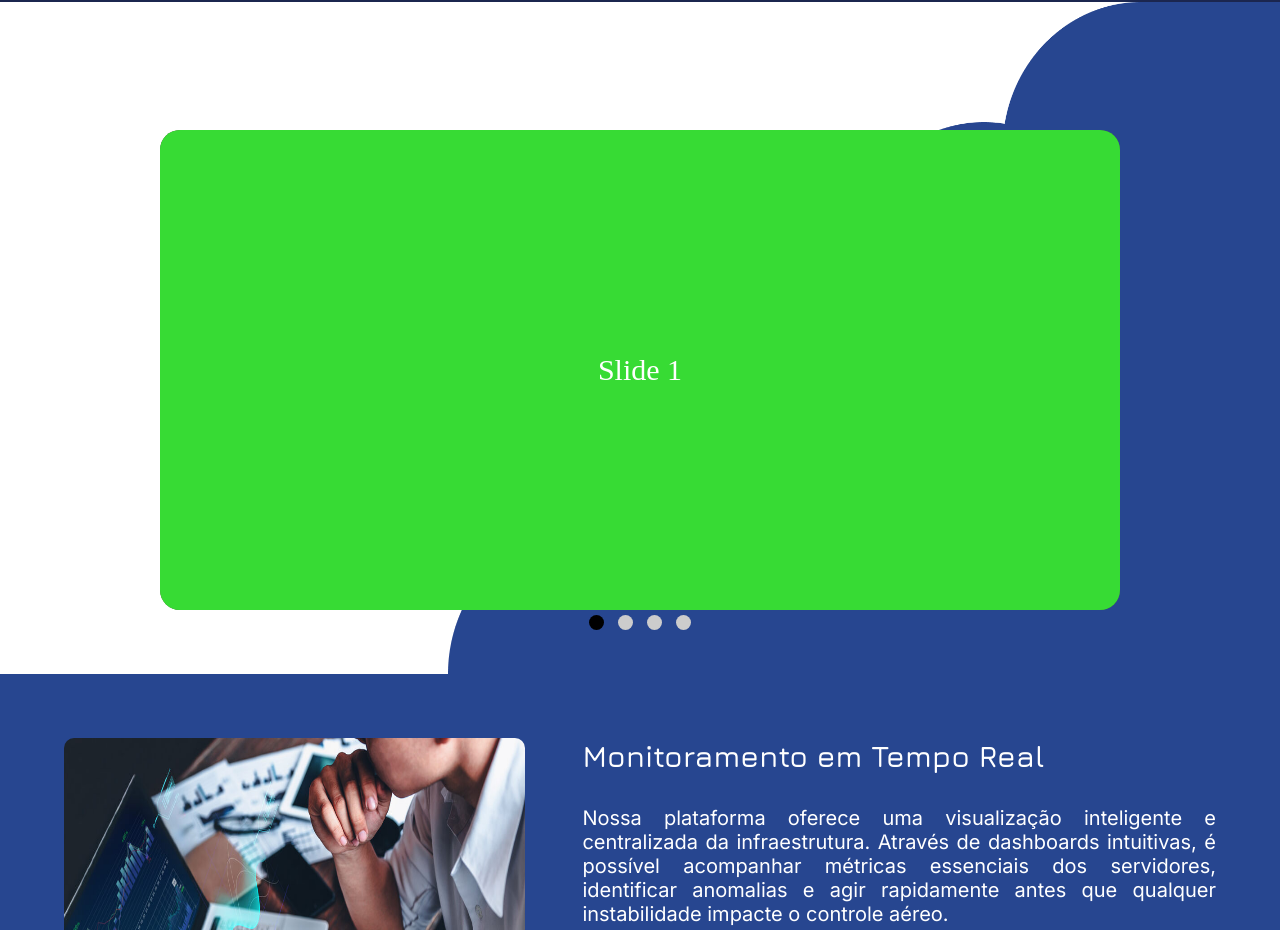
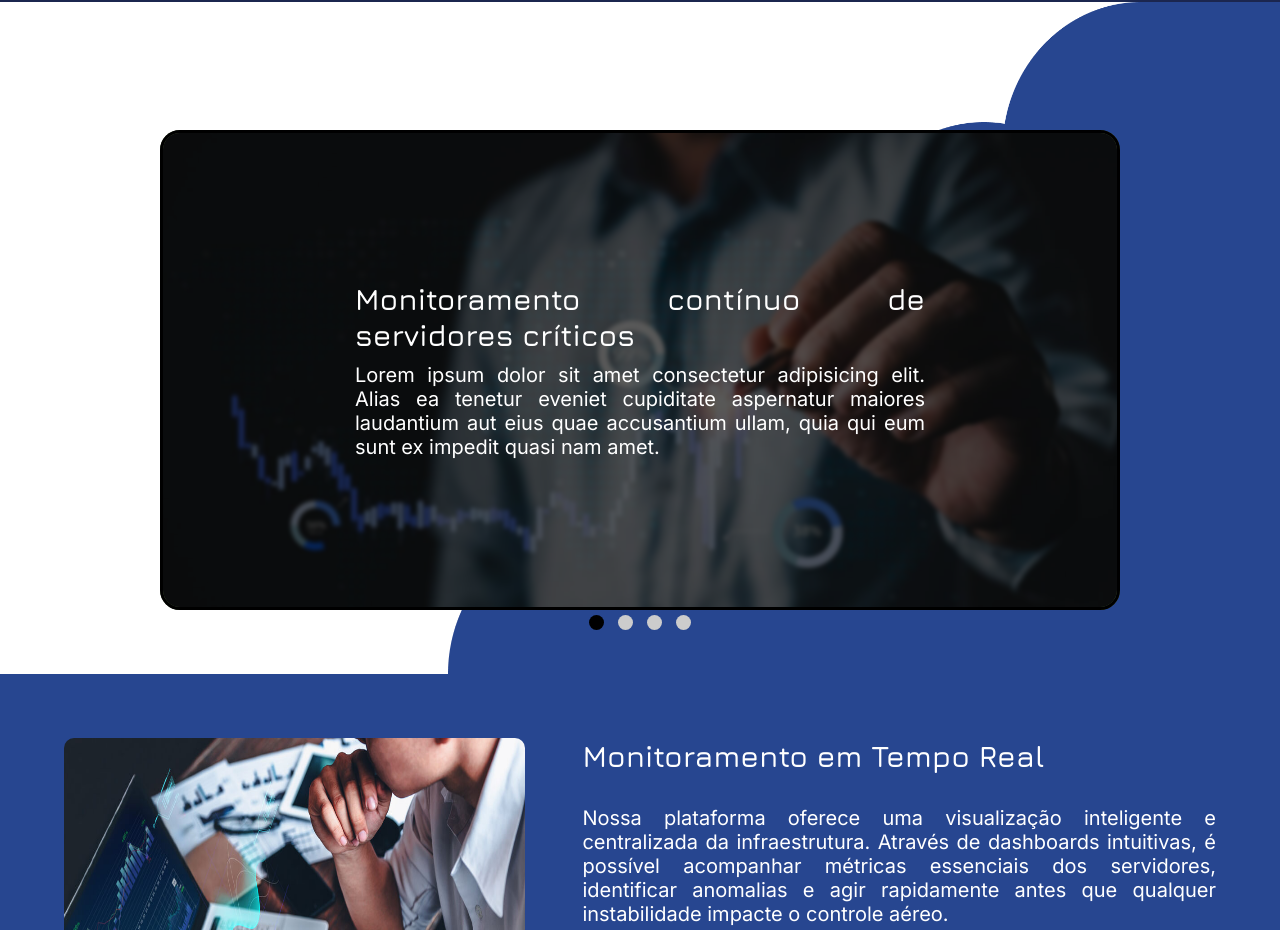
Before and after one commit to Horus-Monitoring/horus.web, a website: page public/index.html in a window 1280 px wide. Shown: the part 798-1728 px from the top of the page. Drawn offline with nearby package versions, Linux system fonts and the light colour scheme.

Commit message:
Banners de slider home

```diff
--- a/public/index.html
+++ b/public/index.html
@@ -41,10 +41,14 @@
                     Sistema de monitoramento de servidores sagitário
                 </div>
                 <div class="texto">
-                    O Horus Monitoring foi desenvolvido para garantir alta disponibilidade e desempenho dos servidores que sustentam o Sistema Sagitário de Controle de Tráfego Aéreo. Monitoramos recursos críticos como CPU, memória, armazenamento e sensores físicos em tempo real, prevenindo falhas e assegurando operações seguras e contínuas.
+                    O Horus Monitoring foi desenvolvido para garantir alta disponibilidade e desempenho dos servidores
+                    que sustentam o Sistema Sagitário de Controle de Tráfego Aéreo. Monitoramos recursos críticos como
+                    CPU, memória, armazenamento e sensores físicos em tempo real, prevenindo falhas e assegurando
+                    operações seguras e contínuas.
                 </div>
                 <div class="button">
-                <button>Saiba mais</button></div>
+                    <button>Saiba mais</button>
+                </div>
             </div>
             <div class="img">
                 <img src="imgsHome/image_principal.png" alt="">
@@ -52,10 +56,30 @@
         </div>
         <div class="section_carrosel">
             <div class="carrosel">
-                <div class="slide ativo">Slide 1</div>
-                <div class="slide">Slide 2</div>
-                <div class="slide">Slide 3</div>
-                <div class="slide">Slide 4</div>
+                <div class="slide ativo">
+                    <div class="titulo">Monitoramento contínuo de servidores críticos</div>
+                    <p class="texto">Lorem ipsum dolor sit amet consectetur adipisicing elit. Alias ea tenetur eveniet
+                        cupiditate aspernatur maiores laudantium aut eius quae accusantium ullam, quia qui eum sunt ex
+                        impedit quasi nam amet.</p>
+                </div>
+                <div class="slide">
+                    <div class="titulo">Antecipe falhas antes que impactem operações</div>
+                    <p class="texto">Lorem ipsum dolor sit amet consectetur adipisicing elit. Alias ea tenetur eveniet
+                        cupiditate aspernatur maiores laudantium aut eius quae accusantium ullam, quia qui eum sunt ex
+                        impedit quasi nam amet.</p>
+                </div>
+                <div class="slide">
+                    <div class="titulo">Infraestrutura preparada para missões críticas</div>
+                    <p class="texto">Lorem ipsum dolor sit amet consectetur adipisicing elit. Alias ea tenetur eveniet
+                        cupiditate aspernatur maiores laudantium aut eius quae accusantium ullam, quia qui eum sunt ex
+                        impedit quasi nam amet.</p>
+                </div>
+                <div class="slide">
+                    <div class="titulo">Dados em tempo real para decisões seguras</div>
+                    <p class="texto">Lorem ipsum dolor sit amet consectetur adipisicing elit. Alias ea tenetur eveniet
+                        cupiditate aspernatur maiores laudantium aut eius quae accusantium ullam, quia qui eum sunt ex
+                        impedit quasi nam amet.</p>
+                </div>
 
                 <div class="bolinhas">
                     <span class="bolinha ativa" onclick="irPara(0)"></span>
@@ -70,7 +94,10 @@
             <img src="imgsHome/dash_image.png" alt="">
             <div class="textos">
                 <div class="titulo">Monitoramento em Tempo Real</div>
-                <div class="texto">Nossa plataforma oferece uma visualização inteligente e centralizada da infraestrutura. Através de dashboards intuitivas, é possível acompanhar métricas essenciais dos servidores, identificar anomalias e agir rapidamente antes que qualquer instabilidade impacte o controle aéreo.</div>
+                <div class="texto">Nossa plataforma oferece uma visualização inteligente e centralizada da
+                    infraestrutura. Através de dashboards intuitivas, é possível acompanhar métricas essenciais dos
+                    servidores, identificar anomalias e agir rapidamente antes que qualquer instabilidade impacte o
+                    controle aéreo.</div>
                 <div class="button">
                     <button>Saiba mais</button>
                 </div>
@@ -79,15 +106,18 @@
         <div class="section_cards">
             <div class="card">
                 <div class="titulo">Alta Performance</div>
-                <div class="texto">Monitoramento contínuo do uso de CPU, memória e disco, garantindo que os servidores operem dentro dos parâmetros ideais e evitando sobrecargas que possam comprometer o sistema.</div>
+                <div class="texto">Monitoramento contínuo do uso de CPU, memória e disco, garantindo que os servidores
+                    operem dentro dos parâmetros ideais e evitando sobrecargas que possam comprometer o sistema.</div>
             </div>
             <div class="card">
                 <div class="titulo">Segurança</div>
-                <div class="texto">Infraestrutura monitorada 24/7 para garantir estabilidade, confiabilidade e suporte contínuo às operações do Sistema Sagitário de Controle de Tráfego Aéreo.</div>
+                <div class="texto">Infraestrutura monitorada 24/7 para garantir estabilidade, confiabilidade e suporte
+                    contínuo às operações do Sistema Sagitário de Controle de Tráfego Aéreo.</div>
             </div>
             <div class="card">
                 <div class="titulo">Detecção de Falhas</div>
-                <div class="texto">Identificação automática de comportamentos anormais e geração de alertas em tempo real, permitindo ações corretivas antes que ocorram interrupções críticas.</div>
+                <div class="texto">Identificação automática de comportamentos anormais e geração de alertas em tempo
+                    real, permitindo ações corretivas antes que ocorram interrupções críticas.</div>
             </div>
         </div>
     </main>
--- a/public/style/home.css
+++ b/public/style/home.css
@@ -16,6 +16,7 @@
     font-size: 20px;
     font-family: "Inter", sans-serif;
     text-align: justify;
+
 }
 
 /*Essa é a estilização do HEADER
@@ -199,32 +200,61 @@ main .section_carrosel .banner {
     display: none;
     width: 100%;
     height: 100%;
-    font-size: 30px;
     color: white;
     align-items: center;
     justify-content: center;
     border-radius: 20px;
+    font-family: "Jura", sans-serif;
 }
 
 .ativo {
     display: flex;
 }
 
+.slide:nth-child(1),
+.slide:nth-child(2),
+.slide:nth-child(3),
+.slide:nth-child(4) {
+    position: relative;
+    overflow: hidden;
+    flex-direction: column;
+    gap: 10px;
+    border: 3px solid black;
+    padding: 20%;
+    text-align: justify;
+}
 
-.slide:nth-child(1) {
-     background: #37db34;
+.slide:nth-child(1)::before,
+.slide:nth-child(2)::before,
+.slide:nth-child(3)::before,
+.slide:nth-child(4)::before {
+    content: "";
+    position: absolute;
+    top: 0;
+    left: 0;
+    right: 0;
+    bottom: 0;
+    background-image: url(../imgsHome/banner1_home.png);
+    background-position: top;
+    background-size: cover;
+    filter: blur(2px);
+    transform: scale(1.1);
+    z-index: -1;
 }
 
 .slide:nth-child(2) {
-    background: #3498db;
+    background-image: url(../imgsHome/banner2_home.png);
+    background-position: center;
+
 }
 
 .slide:nth-child(3) {
-    background: #9b59b6;
+    background-image: url(../imgsHome/banner3_home.png);
+    background-position: center;
 }
 
 .slide:nth-child(4) {
-    background: #e74c3c;
+     background-image: url(../imgsHome/banner4_home.png);
 }
 
 .bolinhas {
```
Also changed, not shown: public/imgsHome/banner1_home.png (added), public/imgsHome/banner2_home.png (added), public/imgsHome/banner_home1.png (deleted), 2 other files.
